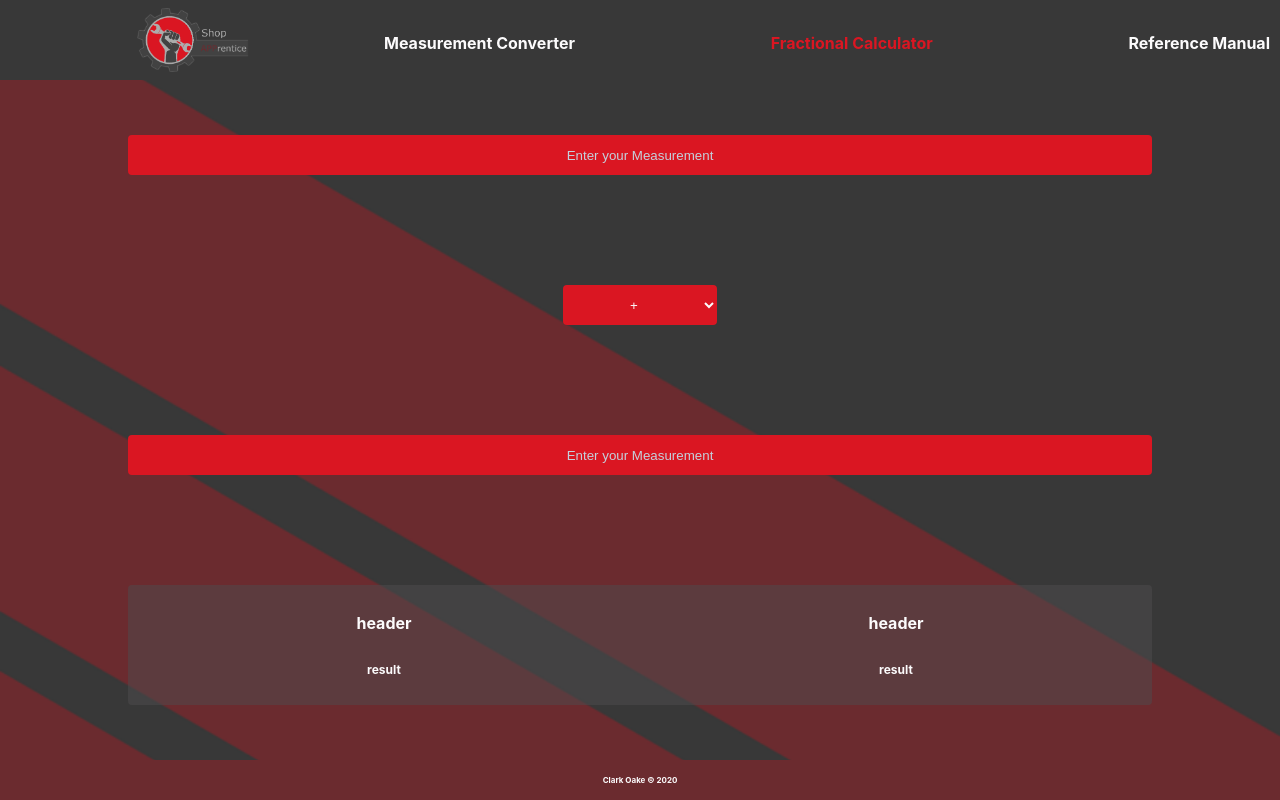
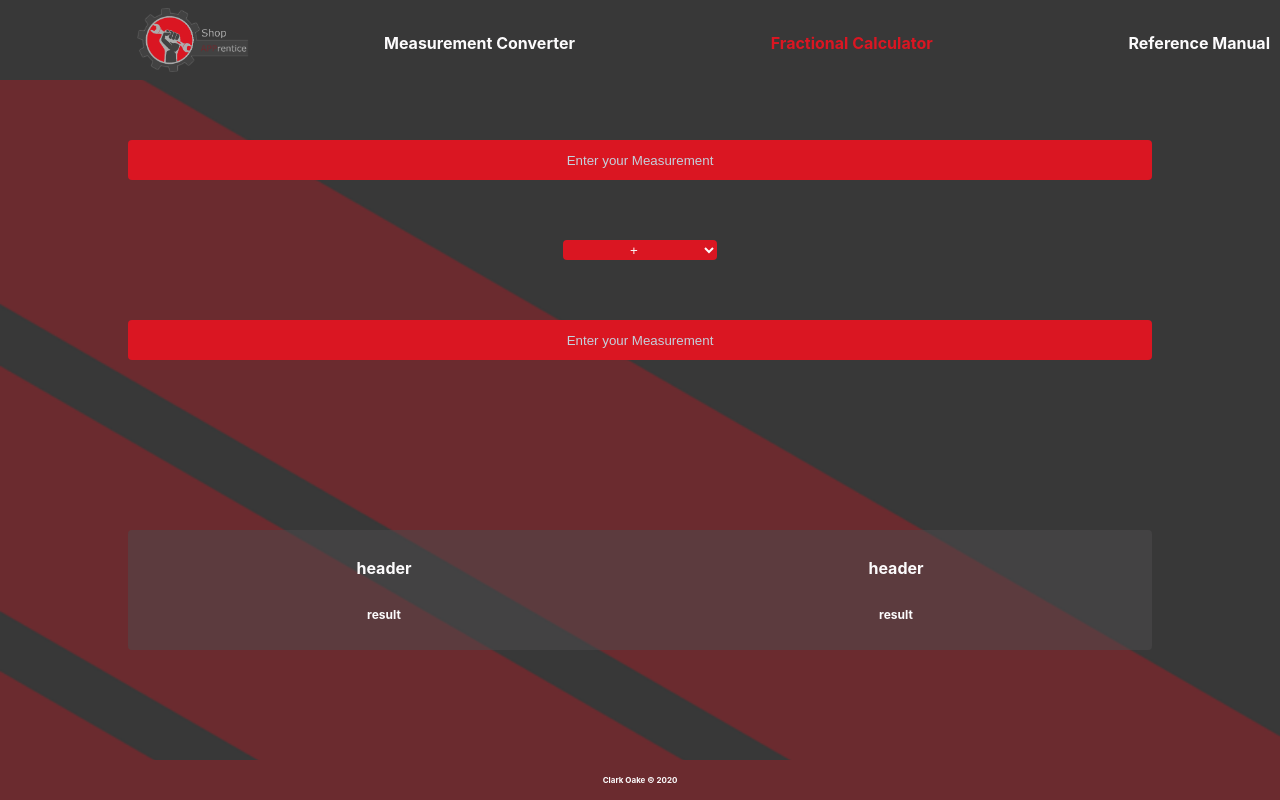
Before and after one commit to Clarko1391/React-Shop-APPrentice, a React (Create React App) app: page /FractionalCalculator in a window 1280 px wide. Built offline with nearby package versions, Linux system fonts and the light colour scheme.

Commit message:
minor styling changes on Fractional Calculator
Ready to begin implementing Fractional Calculator

```diff
--- a/src/pages/FractionalCalculator.js
+++ b/src/pages/FractionalCalculator.js
@@ -15,16 +15,35 @@ const CalculatorContainer = styled.div`
     display: flex;
     flex-direction: column;
     justify-content: space-around;
+`
+const InputContainer = styled.div`
+    min-height: 42.5vh;
+    width: 100%;
+    display: flex;
+    flex-direction: column;
+    justify-content: space-evenly;
+    align-items: center;
+`
+const OutputContainer = styled.div`
+    min-height: 42.5vh;
+    width: 100%;
+    display: flex;
+    flex-direction: column;
+    justify-content: space-around;
     align-items: center;
 `
 
 function FractionalCalculator() {
     return (
         <CalculatorContainer>
-            <CalculatorInput />
-            <CalculatorSelect />
-            <CalculatorInput />
-            <CalculatorOutput />
+            <InputContainer>
+                <CalculatorInput />
+                <CalculatorSelect />
+                <CalculatorInput />
+            </InputContainer>
+            <OutputContainer>
+                <CalculatorOutput />
+            </OutputContainer>
         </CalculatorContainer>
     )
 }
--- a/src/pages/pageComponents/CalculatorSelect.js
+++ b/src/pages/pageComponents/CalculatorSelect.js
@@ -11,7 +11,7 @@ const SelectContainer = styled.div`
 
 const CalculatorUnitSelect = styled.select`
     width: 15%;
-    height: 40px;
+    height: 20px;
     display: -webkit-box;
     -webkit-box-pack: center;
     background-color: #da1622;
```
